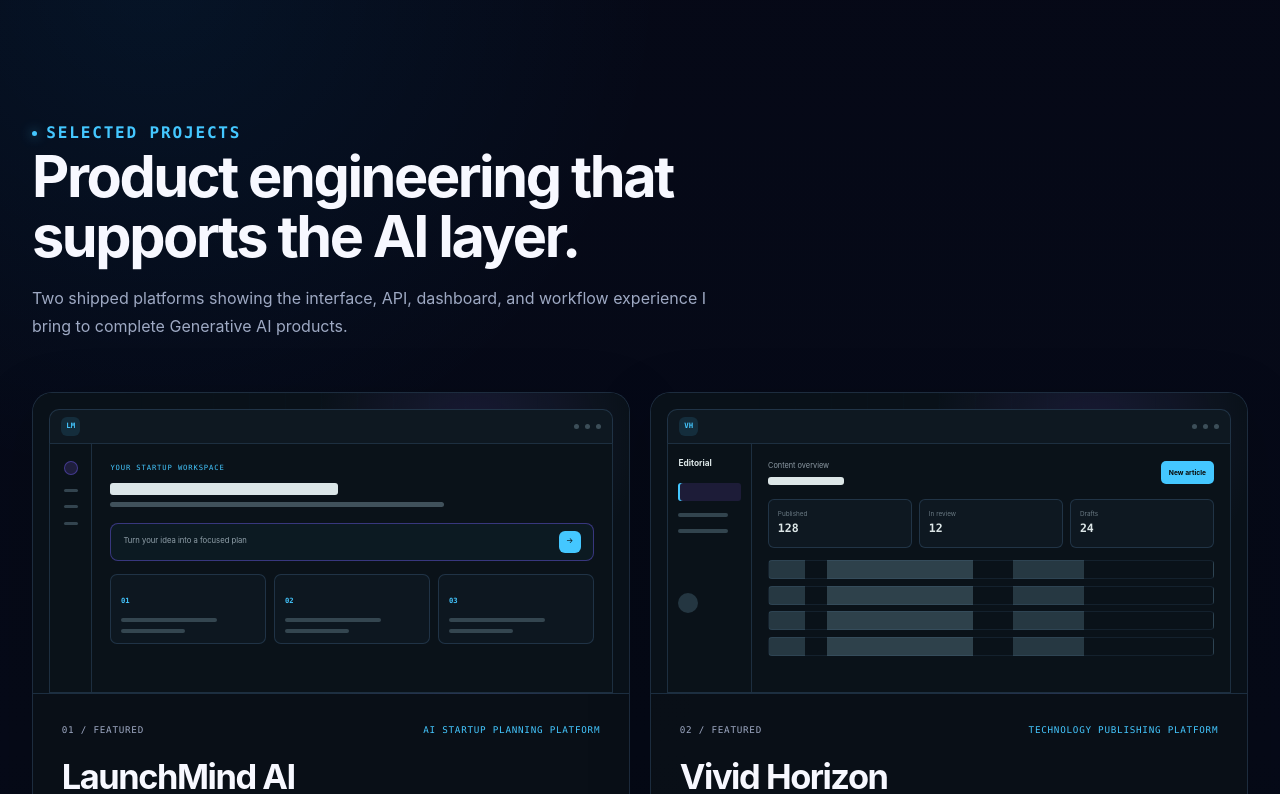
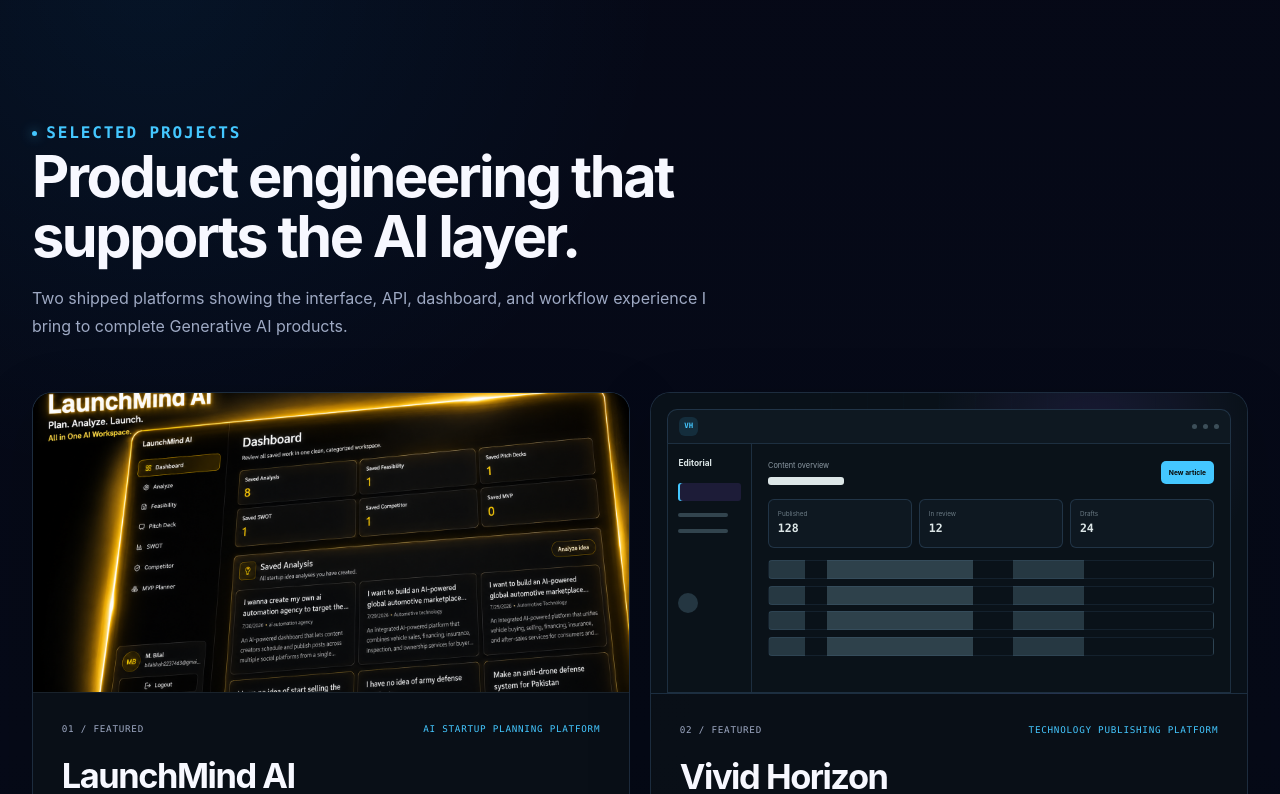
Before and after one commit to Bilal175-gif/Bilal-Portfolio, a Next.js app: page / in a window 1280 px wide. Shown: the part 1126-1920 px from the top of the page. Built offline with nearby package versions, Linux system fonts and the light colour scheme.

Commit message:
Add LaunchMind dashboard artwork

```diff
--- a/app/globals.css
+++ b/app/globals.css
@@ -977,6 +977,20 @@
   background-size: 36px 36px;
   content: "";
   mask-image: radial-gradient(circle at center, black, transparent 82%);
+}
+
+.project-visual--artwork {
+  background: #050300;
+  padding: 0;
+}
+
+.project-visual--artwork::before {
+  display: none;
+}
+
+.project-visual__artwork {
+  object-fit: cover;
+  object-position: center;
 }
 
 .project-visual__toolbar {
@@ -2282,6 +2296,10 @@
   padding: clamp(0.8rem, 2vw, 1.5rem) clamp(0.8rem, 2vw, 1.5rem) 0;
 }
 
+.case-hero__visual .project-visual--artwork {
+  padding: 0;
+}
+
 .case-hero__visual .launchmind-ui,
 .case-hero__visual .vivid-ui {
   height: calc(min(540px, 56vw) - 54px);
@@ -2543,6 +2561,13 @@
 
   .flow-grid {
     grid-template-columns: repeat(2, minmax(0, 1fr));
+  }
+}
+
+@media (max-width: 899px) {
+  .project-card .project-visual--artwork {
+    min-height: 0;
+    aspect-ratio: 1672 / 941;
   }
 }
 
--- a/components/project-visual.tsx
+++ b/components/project-visual.tsx
@@ -1,3 +1,5 @@
+import Image from "next/image";
+
 type ProjectVisualProps = {
   slug: string;
   title: string;
@@ -7,51 +9,15 @@
   if (slug === "launchmind-ai") {
     return (
       <div
-        className="project-visual project-visual--launchmind"
-        role="img"
-        aria-label={`${title} interface preview`}
+        className="project-visual project-visual--launchmind project-visual--artwork"
       >
-        <div className="project-visual__toolbar" aria-hidden="true">
-          <span className="project-visual__brand">LM</span>
-          <span />
-          <i />
-          <i />
-          <i />
-        </div>
-        <div className="launchmind-ui" aria-hidden="true">
-          <div className="launchmind-ui__sidebar">
-            <span className="is-active" />
-            <span />
-            <span />
-            <span />
-          </div>
-          <div className="launchmind-ui__workspace">
-            <div className="ui-kicker">Your startup workspace</div>
-            <div className="ui-title" />
-            <div className="ui-copy" />
-            <div className="ui-prompt">
-              <span>Turn your idea into a focused plan</span>
-              <i>→</i>
-            </div>
-            <div className="ui-grid">
-              <div>
-                <b>01</b>
-                <span />
-                <span />
-              </div>
-              <div>
-                <b>02</b>
-                <span />
-                <span />
-              </div>
-              <div>
-                <b>03</b>
-                <span />
-                <span />
-              </div>
-            </div>
-          </div>
-        </div>
+        <Image
+          alt={`${title} dashboard showing saved startup analyses and planning tools`}
+          className="project-visual__artwork"
+          fill
+          sizes="(max-width: 899px) calc(100vw - 2rem), (max-width: 1279px) 50vw, 720px"
+          src="/launchmind-ai-dashboard.png"
+        />
       </div>
     );
   }
```
Also changed, not shown: public/launchmind-ai-dashboard.png (added).
